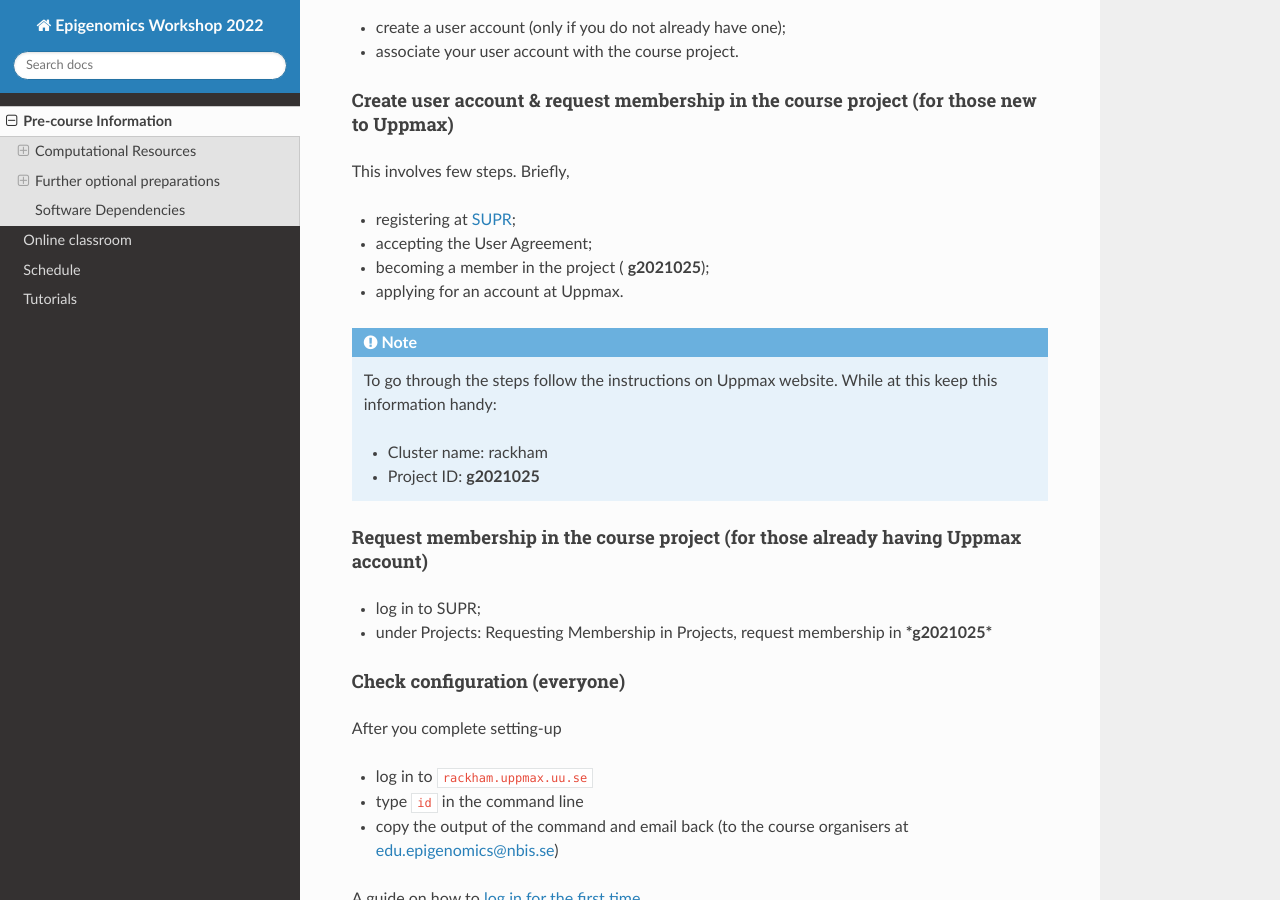
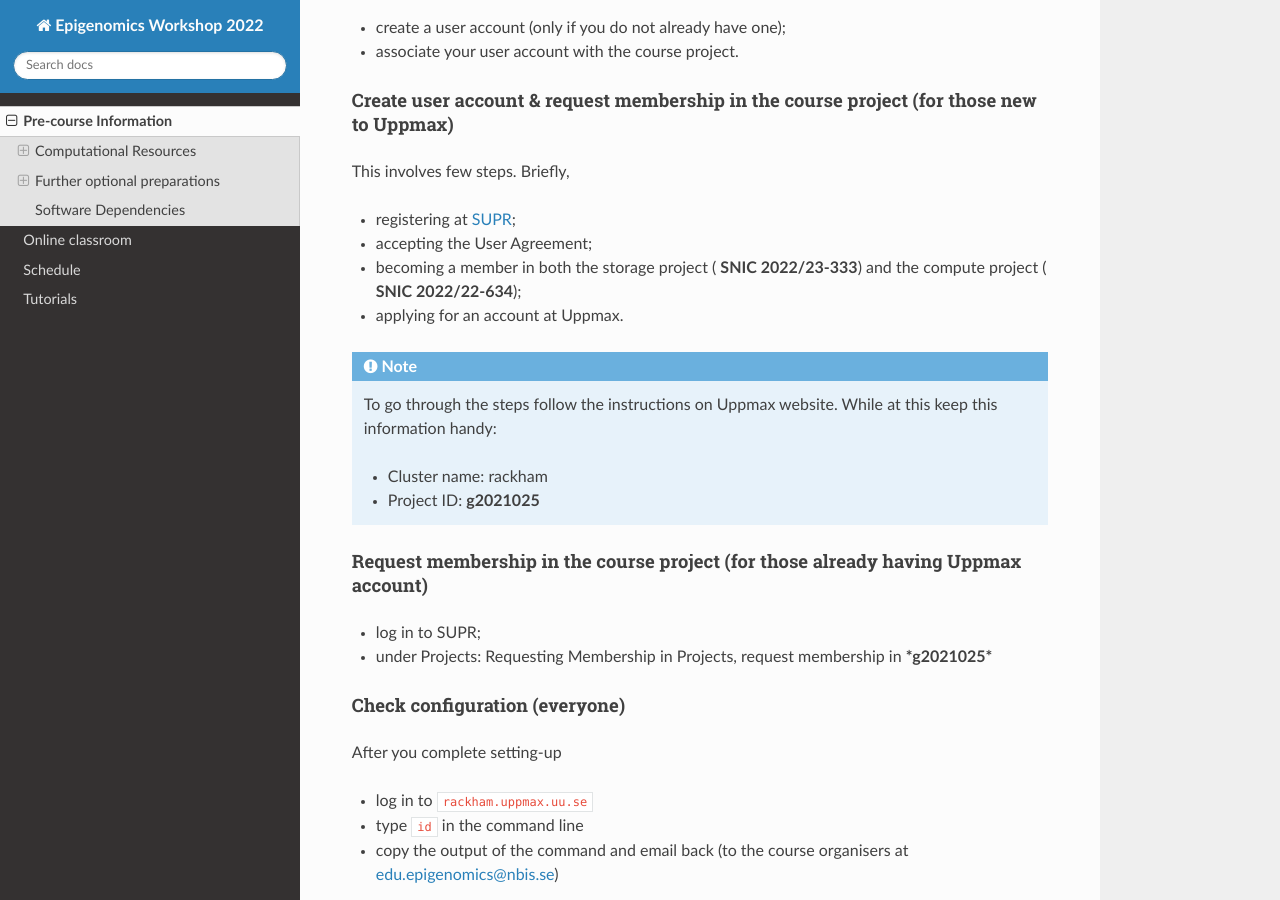
Before and after one commit to NBISweden/workshop-epigenomics-RTDs, a Sphinx documentation site: the page built from docs/content/precourse.rst, in a window 1280 px wide and 900 px high, scrolled down 803 px. Built offline with Sphinx 7.4.7 and the Read the Docs theme 2.0.0, drawn with Linux system fonts in a browser that asks for light colours.

Commit message:
add project ids

```diff
--- a/docs/content/precourse.rst
+++ b/docs/content/precourse.rst
@@ -60,7 +60,7 @@ This involves few steps. Briefly,
 
 * accepting the User Agreement;
 
-* becoming a member in the project ( **g2021025**);
+* becoming a member in both the storage project ( **SNIC 2022/23-333**) and the compute project ( **SNIC 2022/22-634**);
 
 * applying for an account at Uppmax.
 
```
